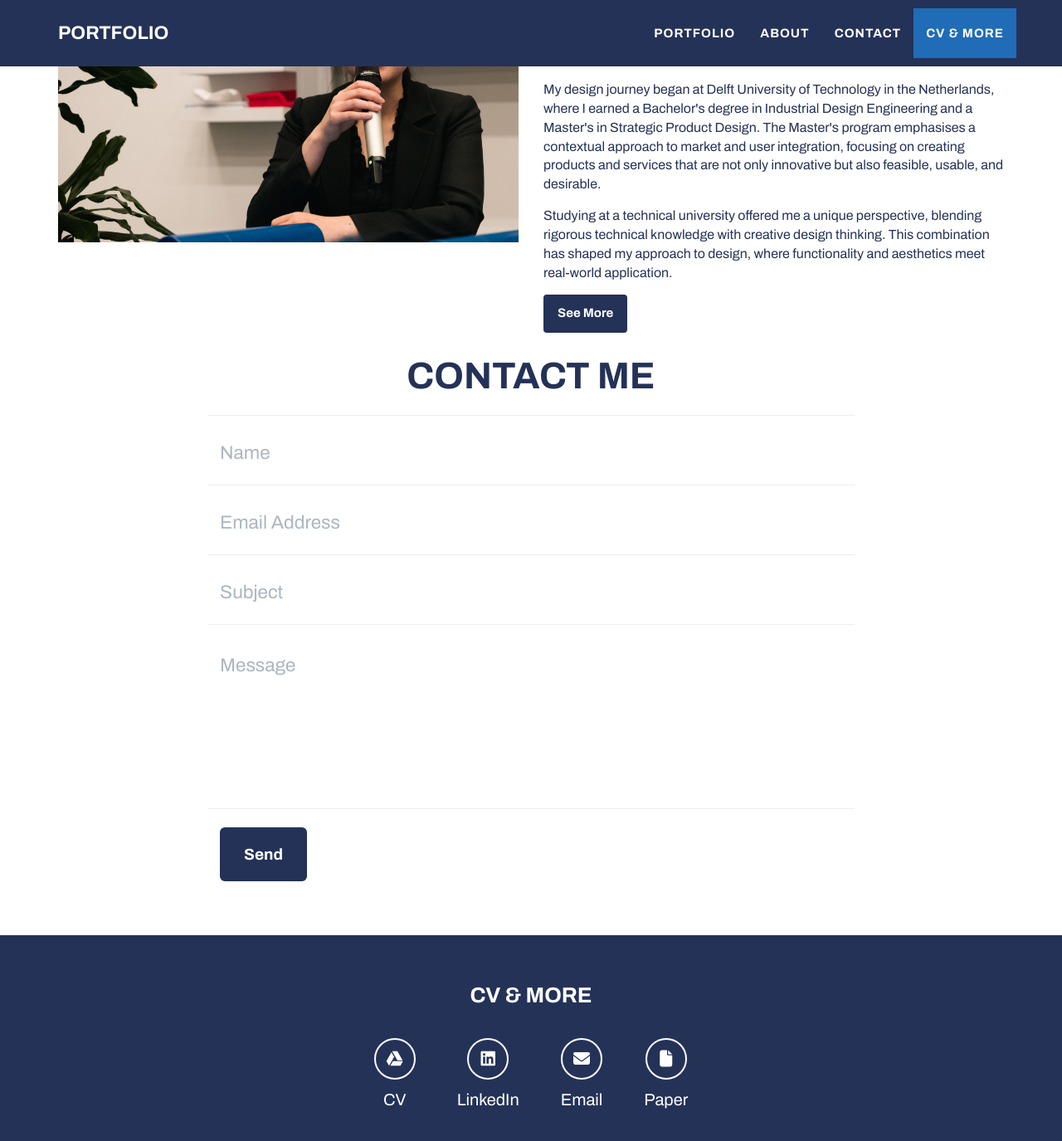
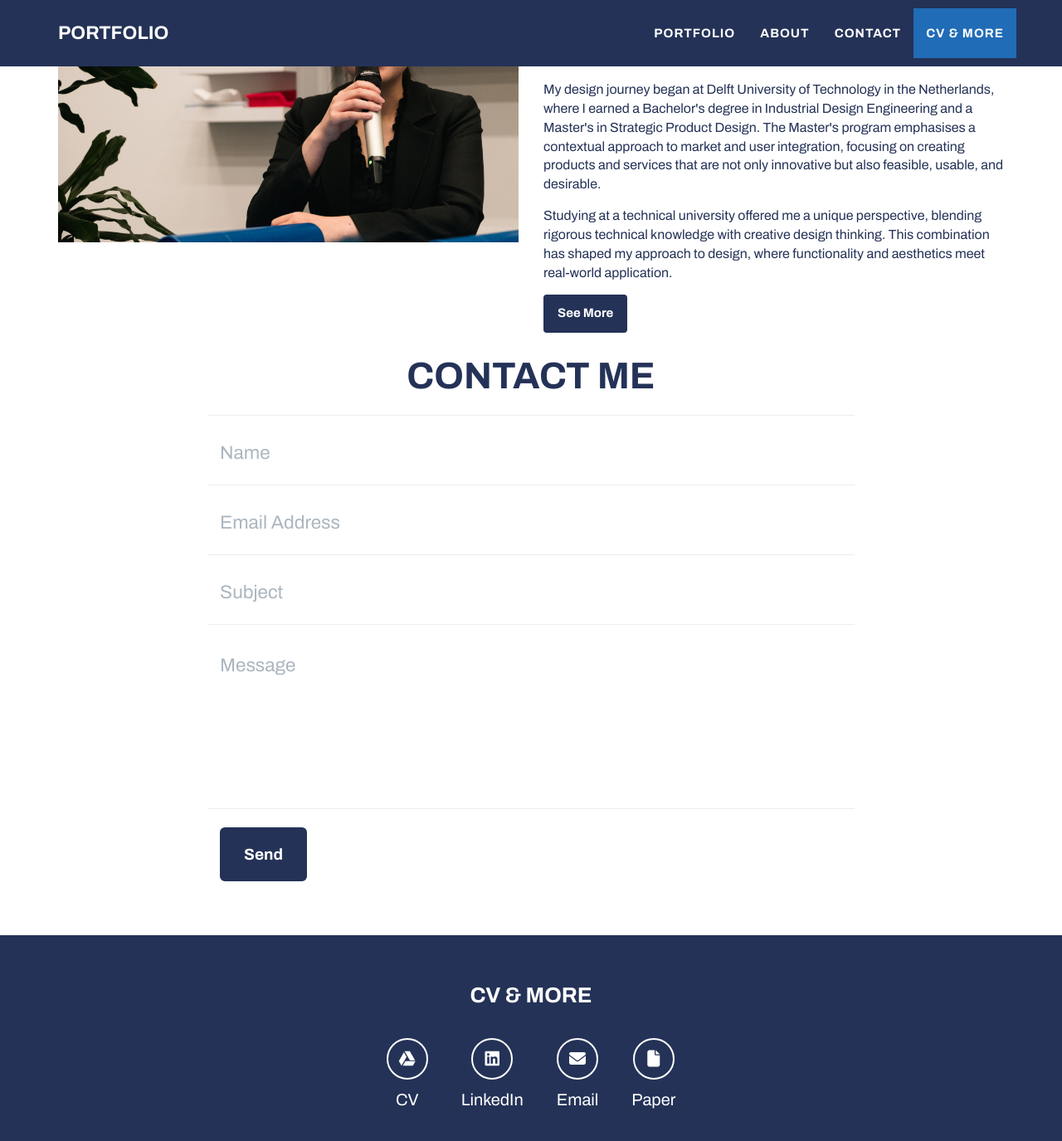
Before and after one commit to Kelly-Portfolio/Kelly-Portfolio.github.io, a Jekyll site: the page built from _posts/2014-07-18-project-1.markdown, in a window 1280 px wide and 1400 px high, scrolled down 1386 px. Shown: the top 1375 px of the window at 83% size. Built offline with Jekyll 4.4.1, drawn with Linux system fonts in a browser that asks for light colours.

Commit message:
lower gap 30

```diff
--- a/_includes/css/main.css
+++ b/_includes/css/main.css
@@ -462,7 +462,7 @@ footer .footer-col {
 ul.list-inline {
     display: grid;
     grid-auto-flow: column;
-    grid-gap: 40px; /* Controls space between centers */
+    grid-gap: 30px; /* Controls space between centers */
     justify-content: center;
     padding-left: 0;
     margin: 0;
```
